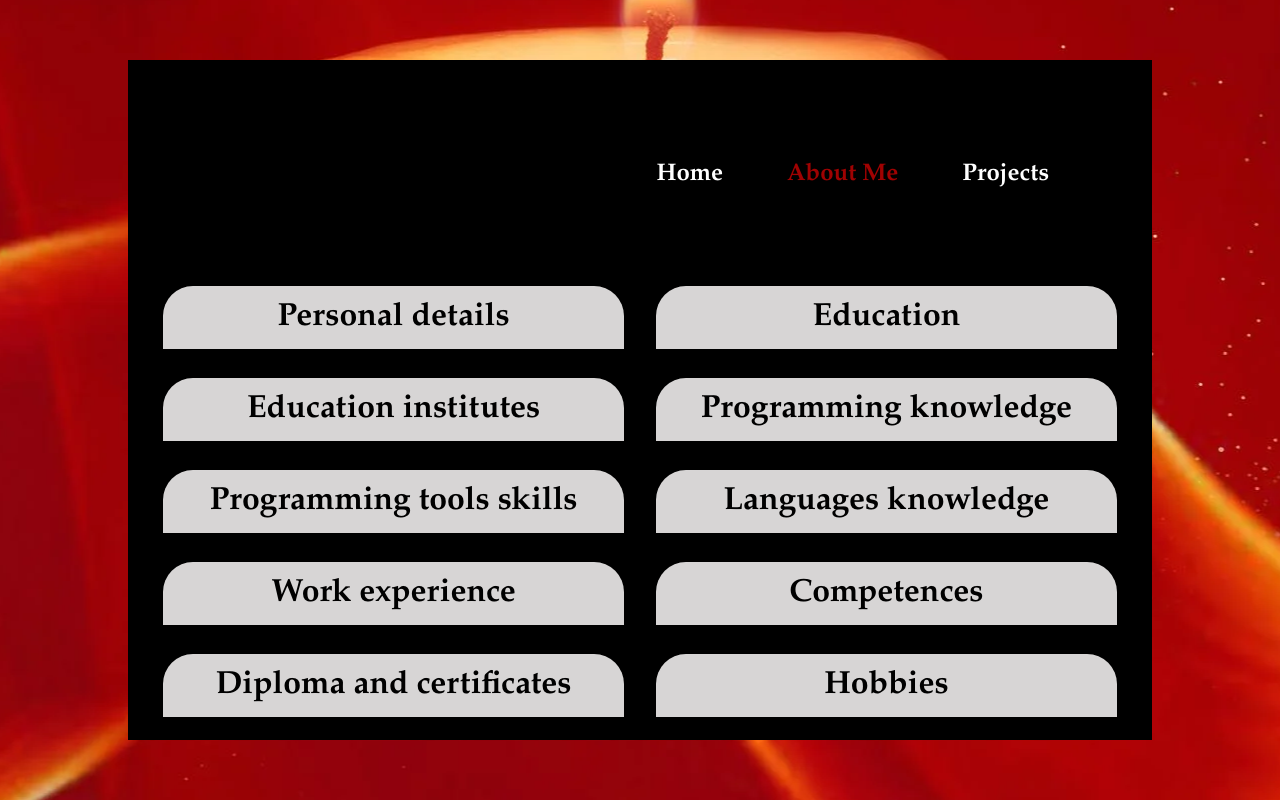
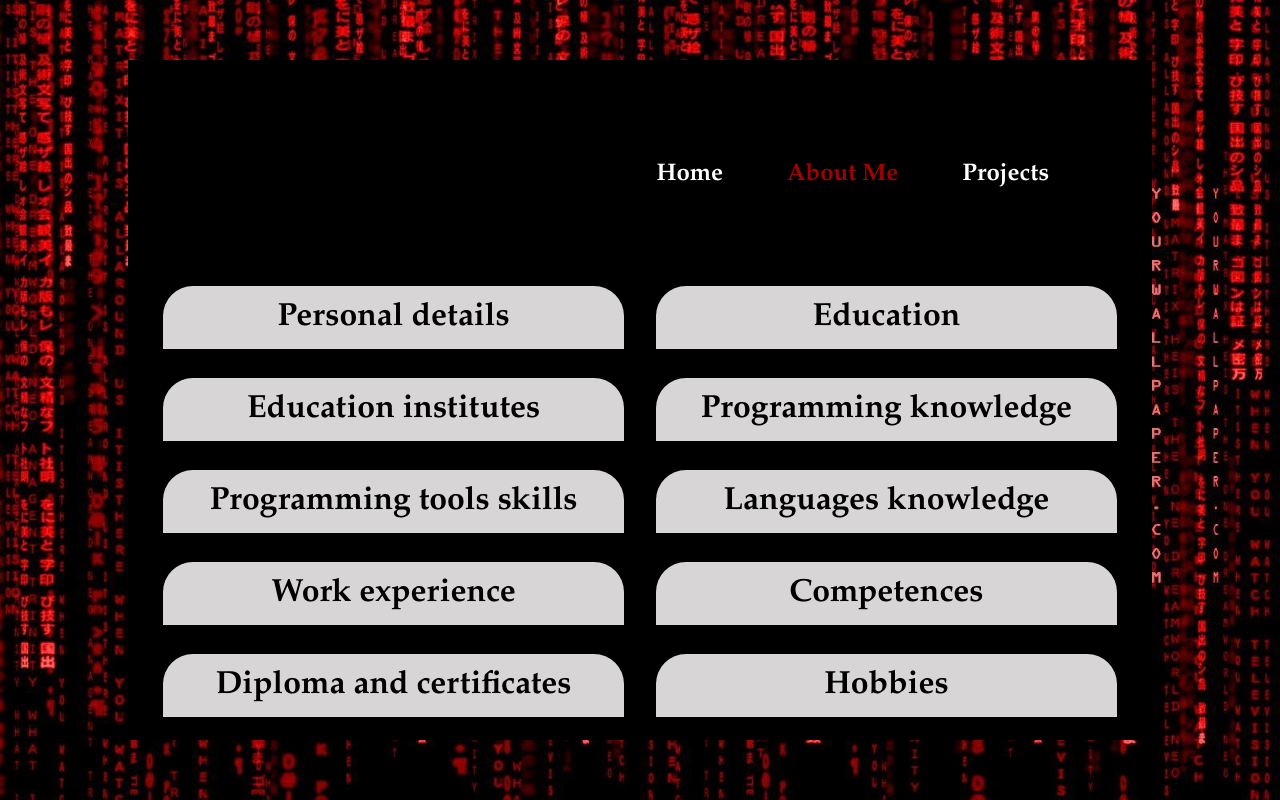
Before and after one commit to Sumaya32/Portfolio, a React (Create React App) app: page /about in a window 1280 px wide. Built offline with nearby package versions, Linux system fonts and the light colour scheme.

Commit message:
First develop branch commit

```diff
--- a/package.json
+++ b/package.json
@@ -1,5 +1,5 @@
 {
-  "name": "my-cv",
+  "name": "Portfolio",
   "version": "0.1.0",
   "private": true,
   "dependencies": {
--- a/src/pages/about.module.css
+++ b/src/pages/about.module.css
@@ -119,9 +119,10 @@ html{
 .cardContent {
     background: linear-gradient(to top, rgb(10, 10, 10) -15%, rgb(215, 213, 213) 97.7%);
     /* height: auto; */
-    padding: 1.5rem 0 5rem 1rem;
+    padding: 1rem 0 1rem 1rem;
     font-size: 1.5rem;
     width: 100%;
+    margin-bottom: 5rem;
 }
 
 .item1 {
--- a/src/pages/index.module.css
+++ b/src/pages/index.module.css
@@ -11,18 +11,16 @@ html{
     height: 100%;
 }
  body {
-    background-image: url('/public/background5.webp');
+    background-image: url('/public/background6.jpg');
     background-repeat: no-repeat;
     background-position:center;
-    background-size: cover cover;
+    background-size: 100% 100%;
     display: flex;
     align-items: center;
     justify-content: center;
     margin: auto ;
     padding: 0;
     height: 100%;
-    /* background-color: aqua; */
-
 }
 
 .container {
```
Also changed, not shown: public/background6.jpg (added).
